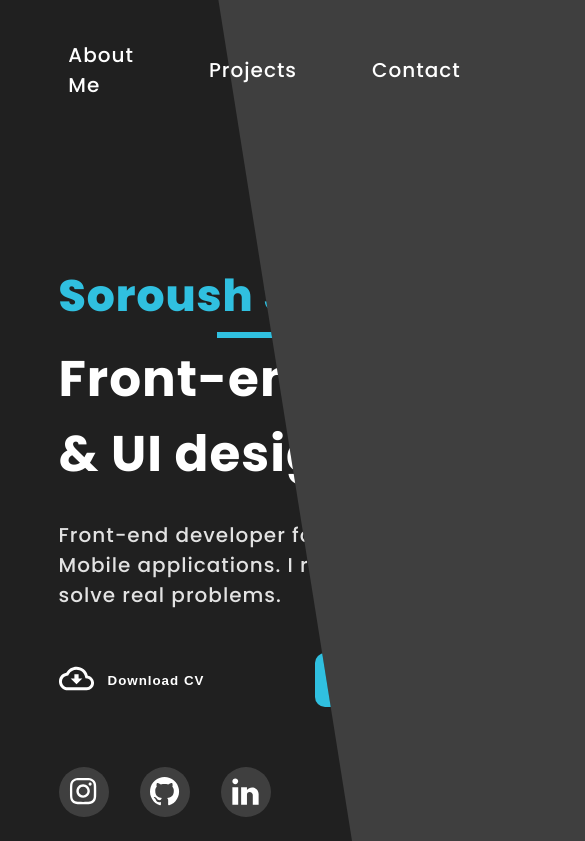
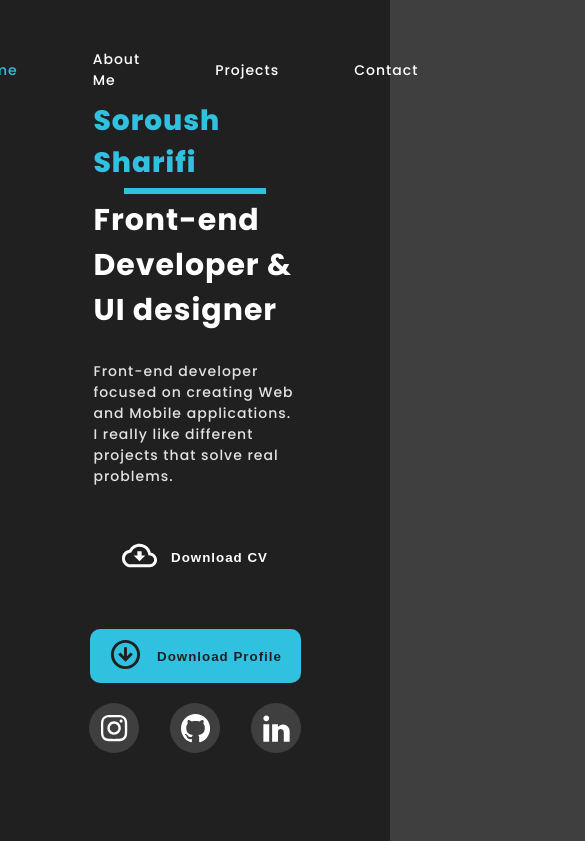
Before and after one commit to Cladux/Personal-Website, a React (Vite) app: page / in a window 390 px wide. Shown: the top 841 px of the page, 585 px wide, since content can reach past the window. Built offline with nearby package versions, Linux system fonts and the light colour scheme.

Commit message:
ordering-files responsive-header-left-section

```diff
--- a/src/App.tsx
+++ b/src/App.tsx
@@ -1,5 +1,5 @@
 import "./App.scss";
-import Navbar from "./components/nav/Navbar";
+import Navbar from "./layouts/nav/Navbar";
 import AboutMe from "./layouts/aboutMe/AboutMe";
 import Header from "./layouts/header/Header";
 
--- a/src/index.scss
+++ b/src/index.scss
@@ -31,6 +31,22 @@
   --font-weight-black: 900;
 }
 
+//media query css variables
+@media only screen and (max-width: 560px) {
+  :root {
+    //media font-sizes
+    --font-size-bg: 200px;
+    --font-size-header-1: 30px;
+    --font-size-header-2: 28px;
+    --font-size-header-3: 38px;
+    --font-size-p-large: 25px;
+    --font-size-p-medium: 20px;
+    --font-size-p: 14px;
+    --font-size-p-small: 14px;
+    --font-size-p-x-small: 12px;
+  }
+}
+
 //css reset
 
 * {
--- a/src/layouts/aboutMe/AboutMe.module.scss
+++ b/src/layouts/aboutMe/AboutMe.module.scss
@@ -1,3 +1,4 @@
+@import "../../mixin.scss";
 section {
   width: 100%;
   height: 300px;
--- a/src/layouts/header/Header.module.scss
+++ b/src/layouts/header/Header.module.scss
@@ -11,7 +11,7 @@ header {
     background: var(--bg-color);
     .container {
       @include flex(column, center, flex-start);
-      width: 596px;
+      width: 40%;
       height: 100%;
       margin-left: 15%;
       h1 {
@@ -20,7 +20,7 @@ header {
         font-weight: var(--font-weight-extra-bold);
       }
       .line {
-        width: 438px;
+        width: 70%;
         height: 6px;
         background: var(--primary-color);
         align-self: flex-end;
@@ -54,3 +54,26 @@ header {
     height: 100%;
   }
 }
+
+@media only screen and (max-width: 970px) {
+  header {
+    @include flex(column);
+    .sectionLeft {
+      flex-basis: 100%;
+      clip-path: none;
+      padding: 100px 50px;
+      .container {
+        @include flex(column);
+        width: 70%;
+        margin-left: auto;
+        margin-right: auto;
+        .buttons {
+          @include flex(column);
+        }
+        .line {
+          align-self: center;
+        }
+      }
+    }
+  }
+}
--- a/src/layouts/header/Header.tsx
+++ b/src/layouts/header/Header.tsx
@@ -1,6 +1,6 @@
-import Button from "./Button/Button.tsx";
+import Button from "./components/Button/Button.tsx";
 import styles from "./Header.module.scss";
-import SocialLink from "./SocialLink/SocialLink.tsx";
+import SocialLink from "./components/SocialLink/SocialLink.tsx";
 
 const Header = (): JSX.Element => {
   return (
--- a/src/layouts/header/Button/Button.module.scss
+++ b/src/layouts/header/components/Button/Button.module.scss
@@ -1,5 +1,4 @@
-@import "../../../mixin.scss";
-
+@import "../../../../mixin.scss";
 .button {
   @include flex;
   gap: 14px;
@@ -30,3 +29,9 @@
     }
   }
 }
+
+@media only screen and (max-width: 970px) {
+  .buttonTr {
+    @include flex(row, center);
+  }
+}
--- a/src/layouts/header/Button/Button.tsx
+++ b/src/layouts/header/components/Button/Button.tsx
@@ -1,5 +1,5 @@
 import styles from "./Button.module.scss";
-import Icons from "../../../icons";
+import Icons from "../../../../icons";
 type Props = {
   setIcon: keyof typeof Icons;
   title: string;
--- a/src/layouts/header/SocialLink/SocialLink.module.scss
+++ b/src/layouts/header/components/SocialLink/SocialLink.module.scss
@@ -1,4 +1,4 @@
-@import "../../../mixin.scss";
+@import "../../../../mixin.scss";
 .iconBox {
   $size: 50px;
   @include flex;
--- a/src/layouts/header/SocialLink/SocialLink.tsx
+++ b/src/layouts/header/components/SocialLink/SocialLink.tsx
@@ -1,5 +1,5 @@
 import styles from "./SocialLink.module.scss";
-import Icons from "../../../icons";
+import Icons from "../../../../icons";
 
 type Props = {
   setIcon: keyof typeof Icons;
```
Also changed, not shown: src/layouts/nav/Nav.module.scss (renamed from src/components/nav/Nav.module.scss), src/layouts/nav/Navbar.tsx (renamed from src/components/nav/Navbar.tsx).
